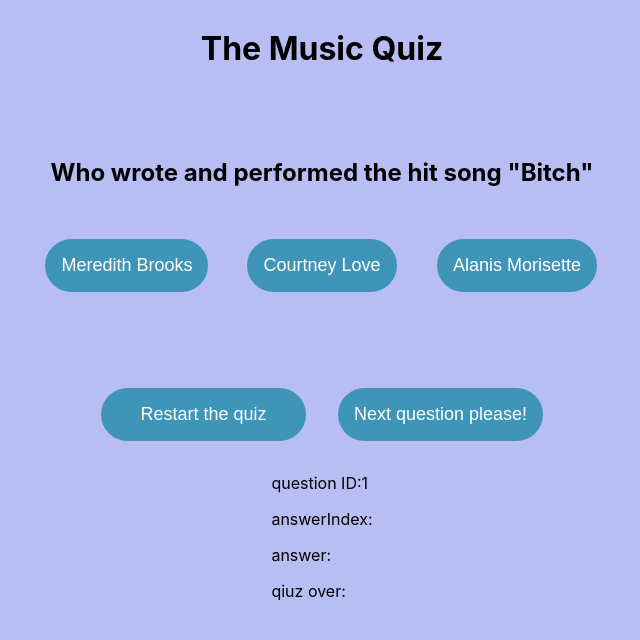
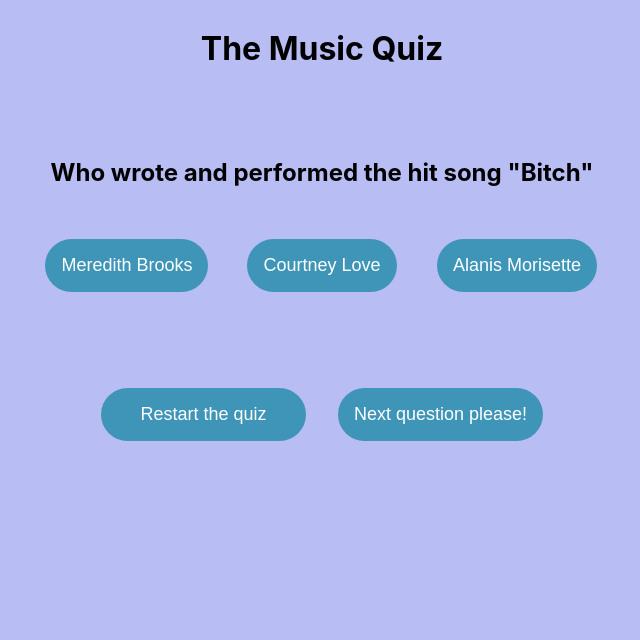
Before and after one commit to Technigo/project-redux-quiz, a React (Vite) app: page / in a window 1280 px wide. Shown: the top 640 px of the page, without its empty margins (318-958 px from the left). Built offline with nearby package versions, Linux system fonts and the light colour scheme.

Commit message:
add styling to summary

```diff
--- a/src/components/CurrentQuestion.jsx
+++ b/src/components/CurrentQuestion.jsx
@@ -52,12 +52,6 @@
           </button>
         )}
       </div>
-      <div>
-        <p>question ID:{question.id}</p>
-        <p>answerIndex:{question.answerIndex}</p>
-        <p>answer:{question.answer}</p>
-        <p>qiuz over:{isOver}</p>
-      </div>
     </div>
   );
 };
--- a/src/components/Summary.jsx
+++ b/src/components/Summary.jsx
@@ -10,13 +10,13 @@
   answersArray.map((obj) => (correct = obj.isCorrect));
 
   return (
-    <div>
+    <div className="summary-container">
       <h2>Here is a summary of your answers:</h2>
       <div>
         {answersArray.map((obj) => (
-          <div key={obj.questionId}>
-            <span> Question: {obj.questionId}</span>
-            <span>
+          <div key={obj.questionId} className="summary-answers">
+            <span className="question-no">Question: {obj.questionId}</span>
+            <span className="is-correct">
               {(obj.isCorrect === true && " ✅") ||
                 (obj.isCorrect === false && " ❌")}
             </span>
@@ -26,4 +26,3 @@
     </div>
   );
 };
-// console.log("Summ:", obj.questionId, obj.isCorrect, correct)
--- a/src/index.css
+++ b/src/index.css
@@ -93,3 +93,11 @@
 .restart {
   margin: 1rem;
 }
+
+.summary-answers {
+  display: flex;
+  justify-content: space-around;
+  font-size: larger;
+  font-weight: 500;
+  margin: 1.5rem;
+}
--- a/src/reducers/quiz.js
+++ b/src/reducers/quiz.js
@@ -31,7 +31,7 @@
     questionText:
       "Dave Grohl of the Foo Fighters, was in what other notable ‘90s band?",
     options: ["Nirvana", "Pearl Jam", "Green Day"],
-    correctAnswerIndex: 2,
+    correctAnswerIndex: 0,
   },
 ];
 
```
